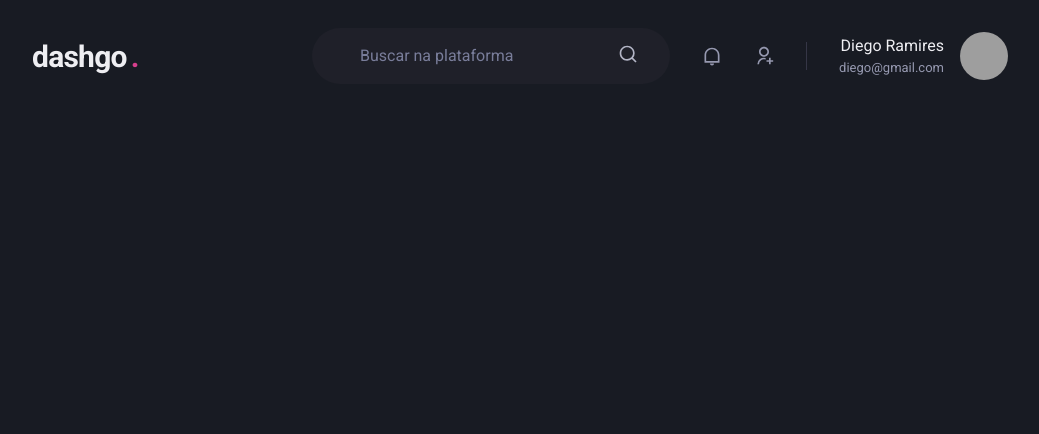
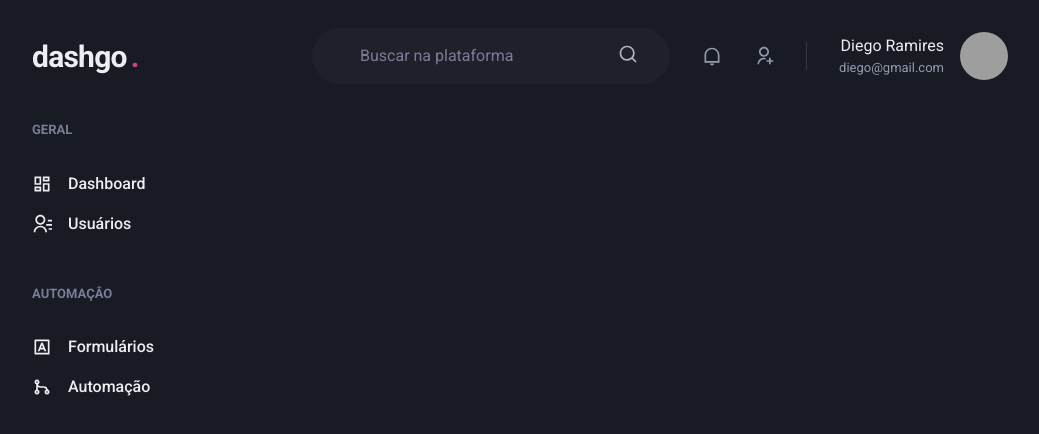
Before and after one commit to DiegoRamires/dashgo, a Next.js app: page /dashboard in a window 1280 px wide. Shown: the top 434 px of the page, without its empty margins (120-1159 px from the left). Built offline with nearby package versions, Linux system fonts and the light colour scheme; grey boxes are pictures that could not be loaded.

Commit message:
add: sidebar component markup and style

```diff
--- /dev/null
+++ b/src/components/Sidebar.tsx
@@ -0,0 +1,46 @@
+import { Box, Icon, Link, Stack, Text } from "@chakra-ui/react";
+import {
+  RiDashboardLine,
+  RiContactsLine,
+  RiInputMethodLine,
+  RiGitMergeLine
+} from 'react-icons/ri'
+
+export function Sidebar() {
+  return (
+    <Box as='aside' w='64' mr='8'>
+      <Stack spacing='12' align='flex-start'>
+        <Box>
+          <Text fontWeight='bold' color='gray.400' fontSize='small'>
+            GERAL
+          </Text>
+          <Stack spacing='4' mt='8' align='stretch'>
+            <Link display='flex' alignItems='center'>
+              <Icon as={RiDashboardLine} fontSize='20' />
+              <Text ml='4' fontWeight='medium'>Dashboard</Text>
+            </Link>
+            <Link display='flex' alignItems='center'>
+              <Icon as={RiContactsLine} fontSize='20' />
+              <Text ml='4' fontWeight='medium'>Usuários</Text>
+            </Link>
+          </Stack>
+        </Box>
+        <Box>
+          <Text fontWeight='bold' color='gray.400' fontSize='small'>
+            AUTOMAÇÂO
+          </Text>
+          <Stack spacing='4' mt='8' align='stretch'>
+            <Link display='flex' alignItems='center'>
+              <Icon as={RiInputMethodLine} fontSize='20' />
+              <Text ml='4' fontWeight='medium'>Formulários</Text>
+            </Link>
+            <Link display='flex' alignItems='center'>
+              <Icon as={RiGitMergeLine} fontSize='20' />
+              <Text ml='4' fontWeight='medium'>Automação</Text>
+            </Link>
+          </Stack>
+        </Box>
+      </Stack>
+    </Box>
+  )
+}
--- a/src/pages/dashboard.tsx
+++ b/src/pages/dashboard.tsx
@@ -1,7 +1,15 @@
+import { Flex } from "@chakra-ui/react";
 import { Header } from "../components/Header";
+import { Sidebar } from "../components/Sidebar";
 
 export default function Dashboard() {
   return (
-    <Header />
+    <Flex direction='column' h='100vh'>
+      <Header />
+
+      <Flex width='100%' my='6' maxWidth='80%' mx='auto' px='6'>
+        <Sidebar />
+      </Flex>
+    </Flex>
   )
 }
```
